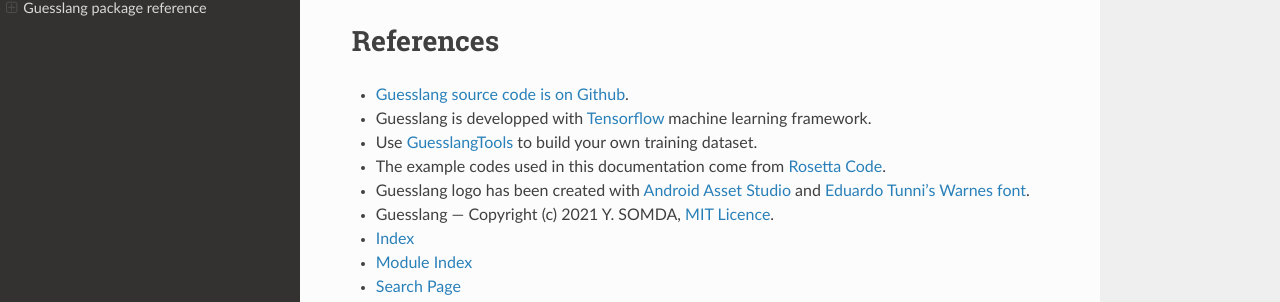
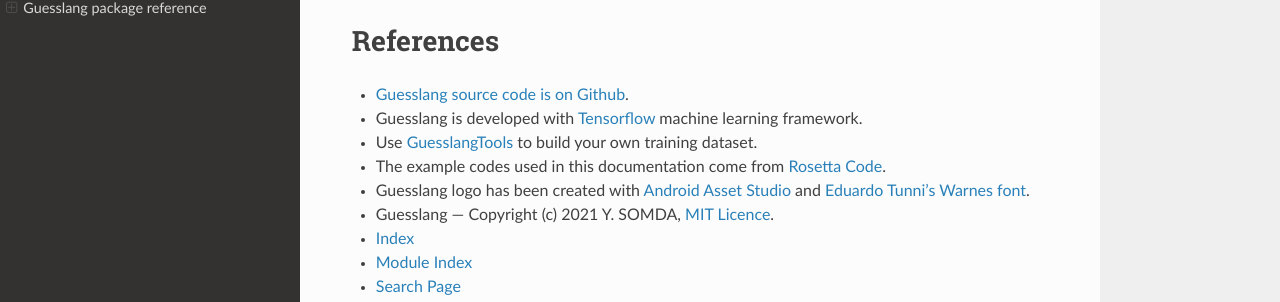
Before and after one commit to yoeo/guesslang, a Sphinx documentation site: the page built from docs/contents.rst, in a window 1280 px wide and 900 px high, scrolled down 6092 px. Shown: the part 413-715 px from the top of the window. Built offline with Sphinx 7.4.7 and the Read the Docs theme 2.0.0, drawn with Linux system fonts in a browser that asks for light colours.

Commit message:
Fix typo

```diff
--- a/docs/contents.rst
+++ b/docs/contents.rst
@@ -318,7 +318,7 @@
 ==========
 
 * `Guesslang source code is on Github <https://github.com/yoeo/guesslang>`_.
-* Guesslang is developped with `Tensorflow <https://www.tensorflow.org/>`_
+* Guesslang is developed with `Tensorflow <https://www.tensorflow.org/>`_
   machine learning framework.
 * Use `GuesslangTools <https://github.com/yoeo/guesslangtools>`_
   to build your own training dataset.
```
